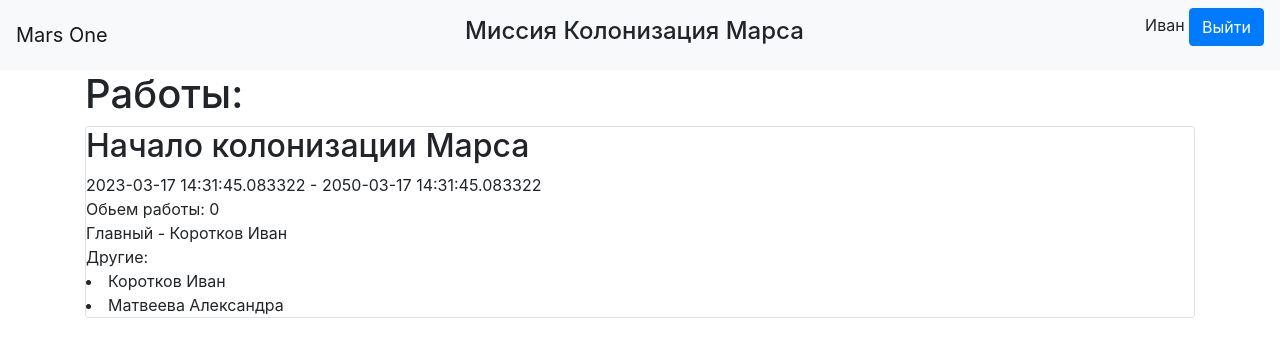
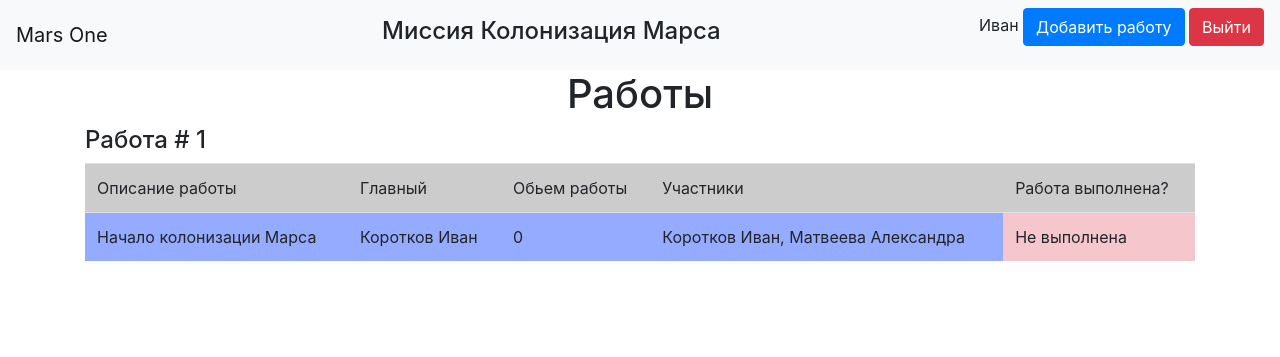
Before and after one commit to JstSmbd/flask-sqlalchemy, a Flask app: page / in a window 1280 px wide. Shown: the top 357 px of the page. Run offline with Flask 2, Linux system fonts and the light colour scheme; a user stored in the database is signed in; data comes from the database, SQL or seed files in the repository; both versions use the stored data as it was after the commit; some libraries are stand-ins or nearby versions.

Commit message:
К задачам "Добавление работы (модель)", "Добавление работы (шаблон)", "Добавление работы (шаблон)" и "Промежуточный этап создания приложения"

```diff
--- a/main.py
+++ b/main.py
@@ -4,6 +4,7 @@ from data.users import User
 from data.jobs import Jobs
 from flask_login import LoginManager, login_user, current_user, login_required, logout_user
 from forms.user import LoginForm, RegisterForm
+from forms.job import AddJobForm
 
 app = Flask(__name__)
 app.config['SECRET_KEY'] = 'yandexlyceum_secret_key'
@@ -69,15 +70,21 @@ def reqister():
 def index():
     if current_user.is_authenticated:
         dbs = db_session.create_session()
-        jobs = dbs.query(Jobs).filter(((Jobs.collaborators.like(f'% {current_user.id}%')) |
+        jobs = dbs.query(Jobs).filter((Jobs.collaborators.like(f'% {current_user.id}%')) |
                                       (Jobs.collaborators.like(f'%{current_user.id},%')) |
-                                      (Jobs.collaborators == str(current_user.id))),
-                                      Jobs.is_finished == False)
+                                      (Jobs.collaborators == str(current_user.id)))
         return render_template("index.html", jobs=jobs,
-                               teams=[[dbs.query(User).filter(User.id == int(uid)).first()
-                                       for uid in job.collaborators.split(", ")] for job in jobs])
+                               teams=[", ".join(get_users(job, dbs)) for job in jobs])
     else:
         return redirect('/login')
+
+
+def get_users(job, dbs):
+    users = []
+    for u_id in job.collaborators.split(", "):
+        ans = dbs.query(User).filter(User.id == int(u_id)).first()
+        users.append(f"{ans.surname} {ans.name}")
+    return users
 
 
 @app.route('/logout')
@@ -87,5 +94,23 @@ def logout():
     return redirect("/")
 
 
+@app.route("/addjob", methods=['GET', 'POST'])
+def addjob():
+    form = AddJobForm()
+    if form.validate_on_submit():
+        dbs = db_session.create_session()
+        job = Jobs(
+            job=form.job.data,
+            team_leader=form.leader_id.data,
+            work_size=form.work_size.data,
+            collaborators=form.collaborators.data,
+            is_finished=form.is_finished.data
+        )
+        dbs.add(job)
+        dbs.commit()
+        return redirect("/")
+    return render_template('addjob.html', title='Добавление работы', form=form)
+
+
 if __name__ == '__main__':
     main()
--- a/static/css/style.css
+++ b/static/css/style.css
@@ -47,3 +47,7 @@ gray {
     color: gray;
     font-size: 20px;
 }
+
+th {
+    font-weight: normal;
+}
--- a/templates/base.html
+++ b/templates/base.html
@@ -18,7 +18,8 @@
         {% if current_user.is_authenticated %}
             <p>
                 <a>{{ current_user.name }}</a>
-                <a class="btn btn-primary" href="/logout">Выйти</a>
+                <a class="btn btn-primary" href="/addjob">Добавить работу</a>
+                <a class="btn btn-danger" href="/logout">Выйти</a>
             </p>
         {% else %}
             <p>
--- a/templates/index.html
+++ b/templates/index.html
@@ -2,24 +2,31 @@
 
 {% block content %}
 {% if jobs %}
-    <h1>Работы:</h1>
+    <h1 class="center">Работы</h1>
 {% else %}
-    <h1>Нет работ</h1>
+    <h1 class="center">Нет работ</h1>
 {% endif %}
-{% for item in jobs %}
-<div class="col-md6 border rounded">
-    <h2>{{item.job}}</h2>
-    <div>
-        {{item.start_date}} - {{item.end_date}}
-    </div>
-        Обьем работы: {{item.work_size}}
-    <div>
-        Главный - {{item.user.surname}} {{item.user.name}}<br>
-        Другие:
-    </div>
-    {% for one in teams[loop.index - 1] %}
-        <li>{{one.surname}} {{one.name}}</li>
-    {% endfor %}
-</div>
+{% for job in jobs %}
+    <h4>Работа # {{loop.index}}</h4>
+    <table class="table">
+        <tr bgcolor="#ccc">
+            <td>Описание работы</td>
+            <td>Главный</td>
+            <td>Обьем работы</td>
+            <td>Участники</td>
+            <td>Работа выполнена?</td>
+        </tr>
+        <tr bgcolor="#94abff">
+            <td>{{ job.job }}</td>
+            <td>{{ job.user.surname }} {{ job.user.name }}</td>
+            <td>{{ job.work_size }}</td>
+            <td>{{ teams[loop.index - 1] }}</td>
+            {% if job.is_finished %}
+                <td class="table-success">Выполнена</td>
+            {% else %}
+                <td class="table-danger">Не выполнена</td>
+            {% endif %}
+        </tr>
+    </table>
 {% endfor %}
 {% endblock %}
```
Also changed, not shown: forms/job.py (added, +13 -0 lines), templates/addjob.html (added, +22 -0 lines), db/blogs.db.
